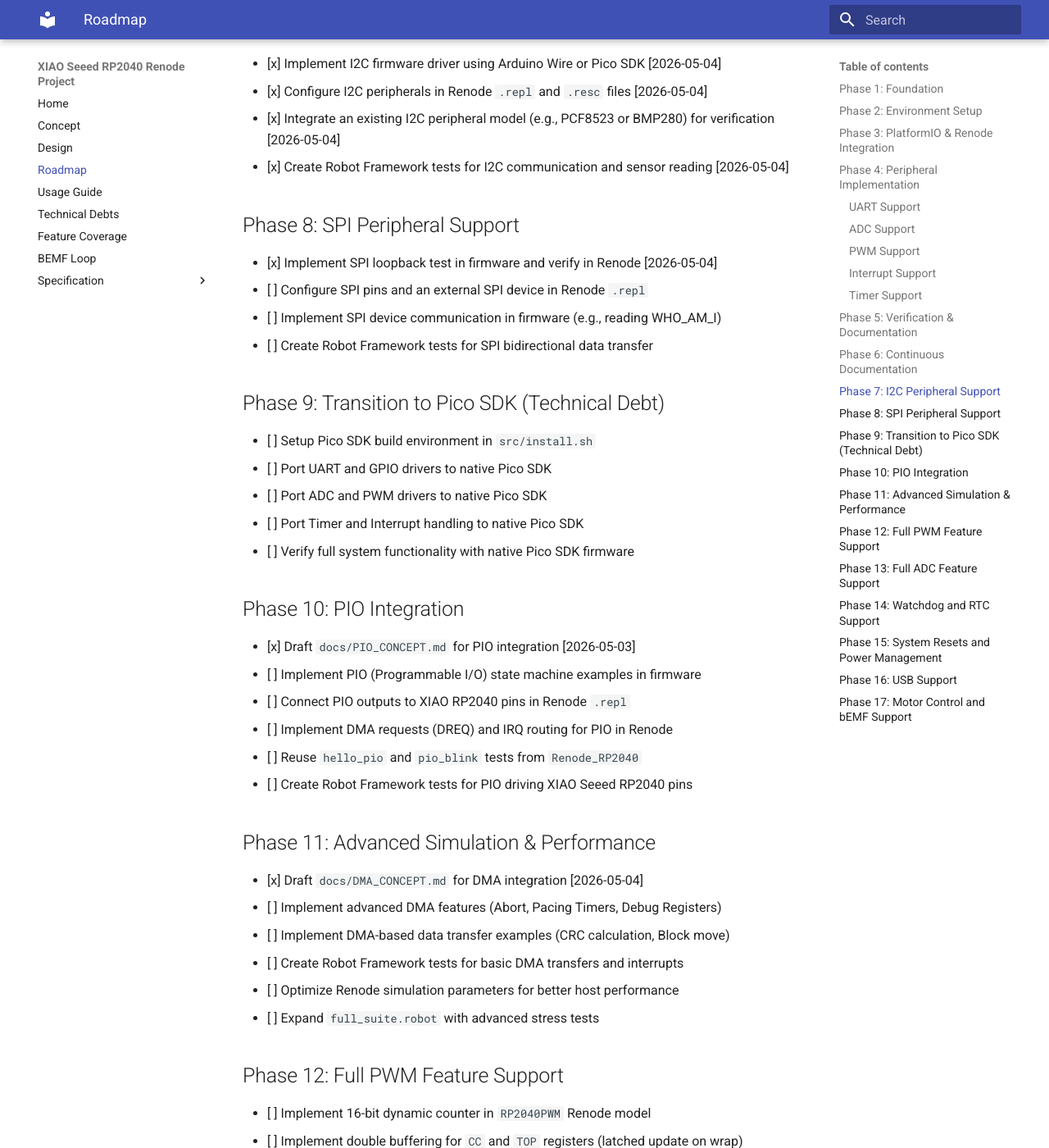
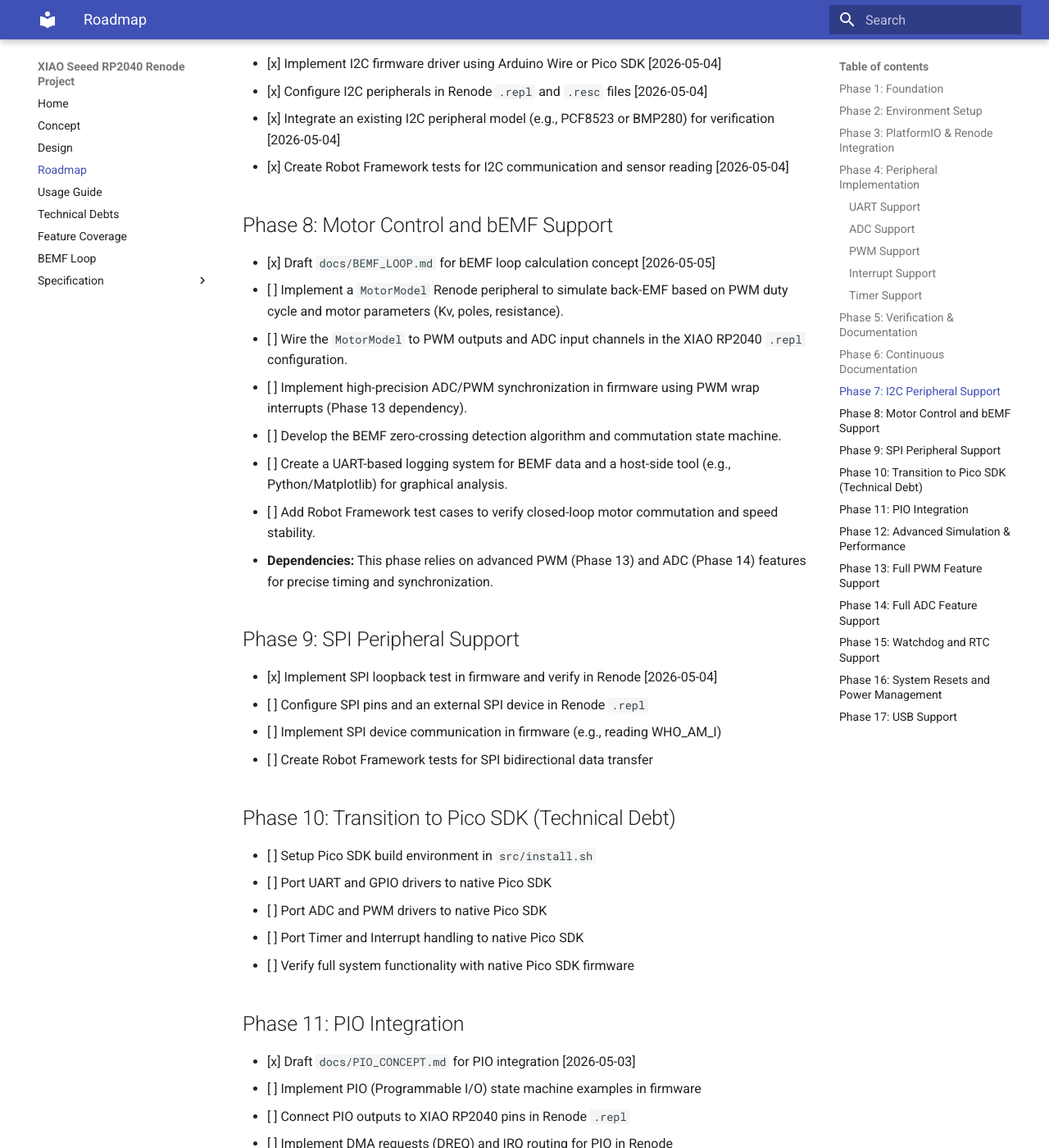
Before and after one commit to chatelao/xiao-seeed-rp2040-renode, an MkDocs documentation site: the page built from docs/ROADMAP.md, in a window 1280 px wide and 1400 px high, scrolled down 2559 px. Shown: the whole window at 82% size. Built offline with MkDocs 1.6.1 and Material for MkDocs 9.7.7, drawn with Linux system fonts in a browser that asks for light colours; some of the changed text lies outside the part shown.

Commit message:
docs: prioritize motor control and bEMF support in roadmap
Relocated 'Motor Control and bEMF Support' to Phase 8 in the roadmap
to reflect its status as a top priority. Expanded the phase with
detailed tasks for Renode MotorModel development, firmware
synchronization, and BEMF commutation logic, derived from
docs/BEMF_LOOP.md. Renumbered subsequent phases and updated
dependency references accordingly.

```diff
--- a/docs/ROADMAP.md
+++ b/docs/ROADMAP.md
@@ -72,20 +72,30 @@
 - [x] Integrate an existing I2C peripheral model (e.g., PCF8523 or BMP280) for verification [2026-05-04]
 - [x] Create Robot Framework tests for I2C communication and sensor reading [2026-05-04]
 
-## Phase 8: SPI Peripheral Support
+## Phase 8: Motor Control and bEMF Support
+- [x] Draft `docs/BEMF_LOOP.md` for bEMF loop calculation concept [2026-05-05]
+- [ ] Implement a `MotorModel` Renode peripheral to simulate back-EMF based on PWM duty cycle and motor parameters (Kv, poles, resistance).
+- [ ] Wire the `MotorModel` to PWM outputs and ADC input channels in the XIAO RP2040 `.repl` configuration.
+- [ ] Implement high-precision ADC/PWM synchronization in firmware using PWM wrap interrupts (Phase 13 dependency).
+- [ ] Develop the BEMF zero-crossing detection algorithm and commutation state machine.
+- [ ] Create a UART-based logging system for BEMF data and a host-side tool (e.g., Python/Matplotlib) for graphical analysis.
+- [ ] Add Robot Framework test cases to verify closed-loop motor commutation and speed stability.
+- **Dependencies:** This phase relies on advanced PWM (Phase 13) and ADC (Phase 14) features for precise timing and synchronization.
+
+## Phase 9: SPI Peripheral Support
 - [x] Implement SPI loopback test in firmware and verify in Renode [2026-05-04]
 - [ ] Configure SPI pins and an external SPI device in Renode `.repl`
 - [ ] Implement SPI device communication in firmware (e.g., reading WHO_AM_I)
 - [ ] Create Robot Framework tests for SPI bidirectional data transfer
 
-## Phase 9: Transition to Pico SDK (Technical Debt)
+## Phase 10: Transition to Pico SDK (Technical Debt)
 - [ ] Setup Pico SDK build environment in `src/install.sh`
 - [ ] Port UART and GPIO drivers to native Pico SDK
 - [ ] Port ADC and PWM drivers to native Pico SDK
 - [ ] Port Timer and Interrupt handling to native Pico SDK
 - [ ] Verify full system functionality with native Pico SDK firmware
 
-## Phase 10: PIO Integration
+## Phase 11: PIO Integration
 - [x] Draft `docs/PIO_CONCEPT.md` for PIO integration [2026-05-03]
 - [ ] Implement PIO (Programmable I/O) state machine examples in firmware
 - [ ] Connect PIO outputs to XIAO RP2040 pins in Renode `.repl`
@@ -101,7 +111,7 @@
 - [ ] Optimize Renode simulation parameters for better host performance
 - [ ] Expand `full_suite.robot` with advanced stress tests
 
-## Phase 12: Full PWM Feature Support
+## Phase 13: Full PWM Feature Support
 - [ ] Implement 16-bit dynamic counter in `RP2040PWM` Renode model
 - [ ] Implement double buffering for `CC` and `TOP` registers (latched update on wrap)
 - [ ] Implement `DIVMODE` support for LEVEL, RISE, and FALL input modes
@@ -109,7 +119,7 @@
 - [ ] Implement `PH_ADV` and `PH_RET` phase adjustment logic
 - [ ] Create Robot Framework tests for advanced PWM features (interrupts, inputs)
 
-## Phase 13: Full ADC Feature Support
+## Phase 14: Full ADC Feature Support
 - [x] Fix round-robin logic in `RP2040ADC` to correctly cycle through enabled channels [2026-05-04]
 - [x] Implement error generation logic and propagate `ERR` bits to status and FIFO [2026-05-04]
 - [x] Correct `READY` flag behavior to remain high during pacing timer delays [2026-05-04]
@@ -118,27 +128,20 @@
 - [x] Align `DMARequest` (DREQ) signaling with `FCS.THRESH` and `FCS.DREQ_EN` logic [2026-05-04]
 - [ ] Fix stability of ADC error detection and threshold logic tests
 
-## Phase 14: Watchdog and RTC Support
+## Phase 15: Watchdog and RTC Support
 - [ ] Implement `RP2040Watchdog` Renode model for system supervisor
 - [ ] Implement `RP2040RTC` Renode model for real-time clock functionality
 - [ ] Create firmware examples for Watchdog timeout and RTC alarm
 - [ ] Create Robot Framework tests for Watchdog and RTC
 
-## Phase 15: System Resets and Power Management
+## Phase 16: System Resets and Power Management
 - [ ] Implement `RP2040Resets` Renode model for peripheral reset control
 - [ ] Implement `RP2040Power` Renode model for power-on reset and sleep states
 - [ ] Create firmware examples for peripheral reset and low-power modes
 - [ ] Create Robot Framework tests for reset and power management
 
-## Phase 16: USB Support
+## Phase 17: USB Support
 - [ ] Implement `RP2040USB` Renode model for USB controller
 - [ ] Integrate USB core logic and endpoint management
 - [ ] Create firmware examples for USB Serial and HID
 - [ ] Create Robot Framework tests for USB communication
-
-## Phase 17: Motor Control and bEMF Support
-- [x] Draft `docs/BEMF_LOOP.md` for bEMF loop calculation concept [2026-05-05]
-- [ ] Implement motor physics simulation in Renode (speed, torque, bEMF)
-- [ ] Implement ADC/PWM synchronization logic in firmware
-- [ ] Implement closed-loop bEMF commutation logic
-- [ ] Create Robot Framework tests for motor speed control and bEMF logging
```
Also changed, not shown: other parts of docs/ROADMAP.md (+1 -1 lines).
